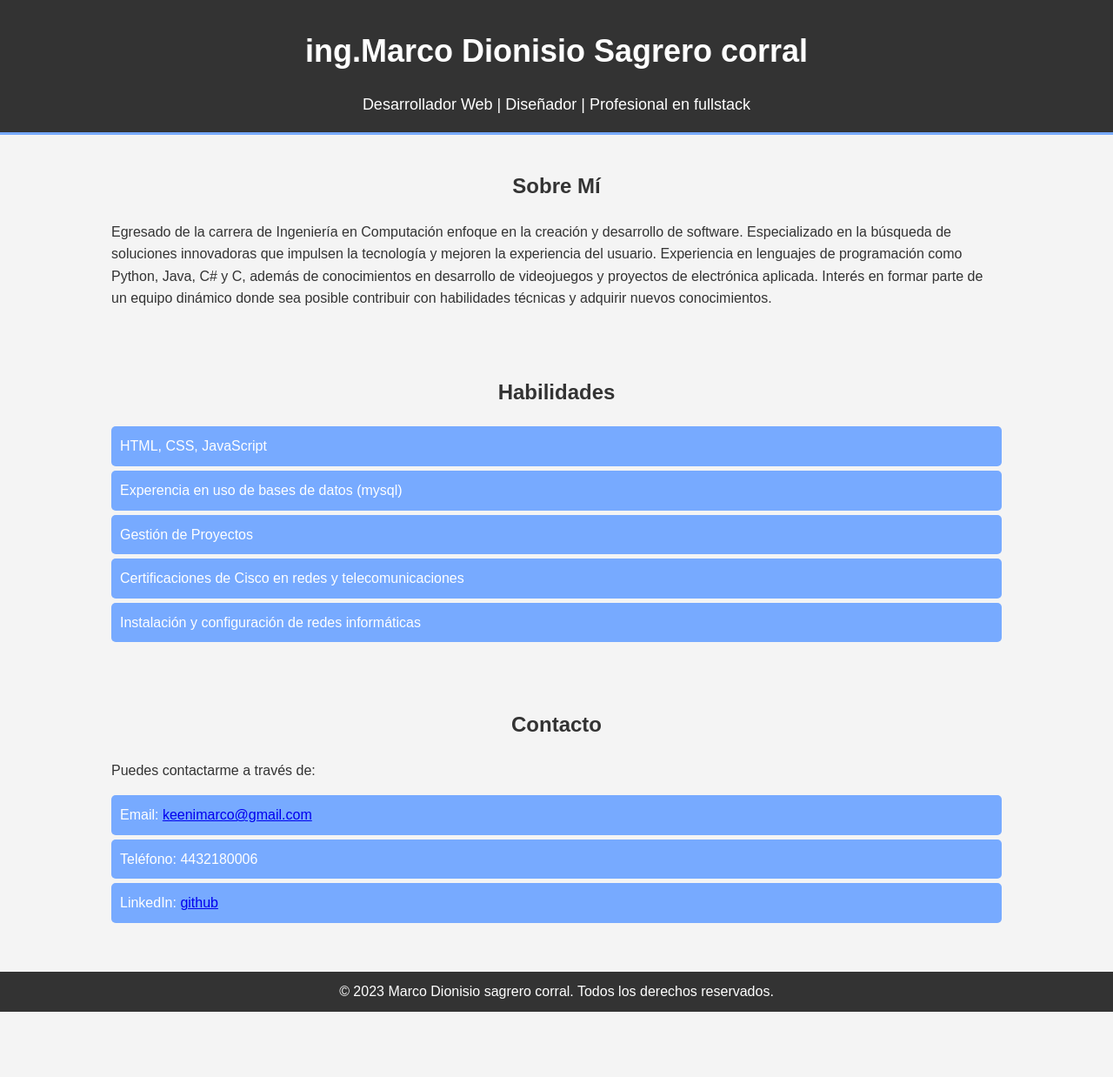
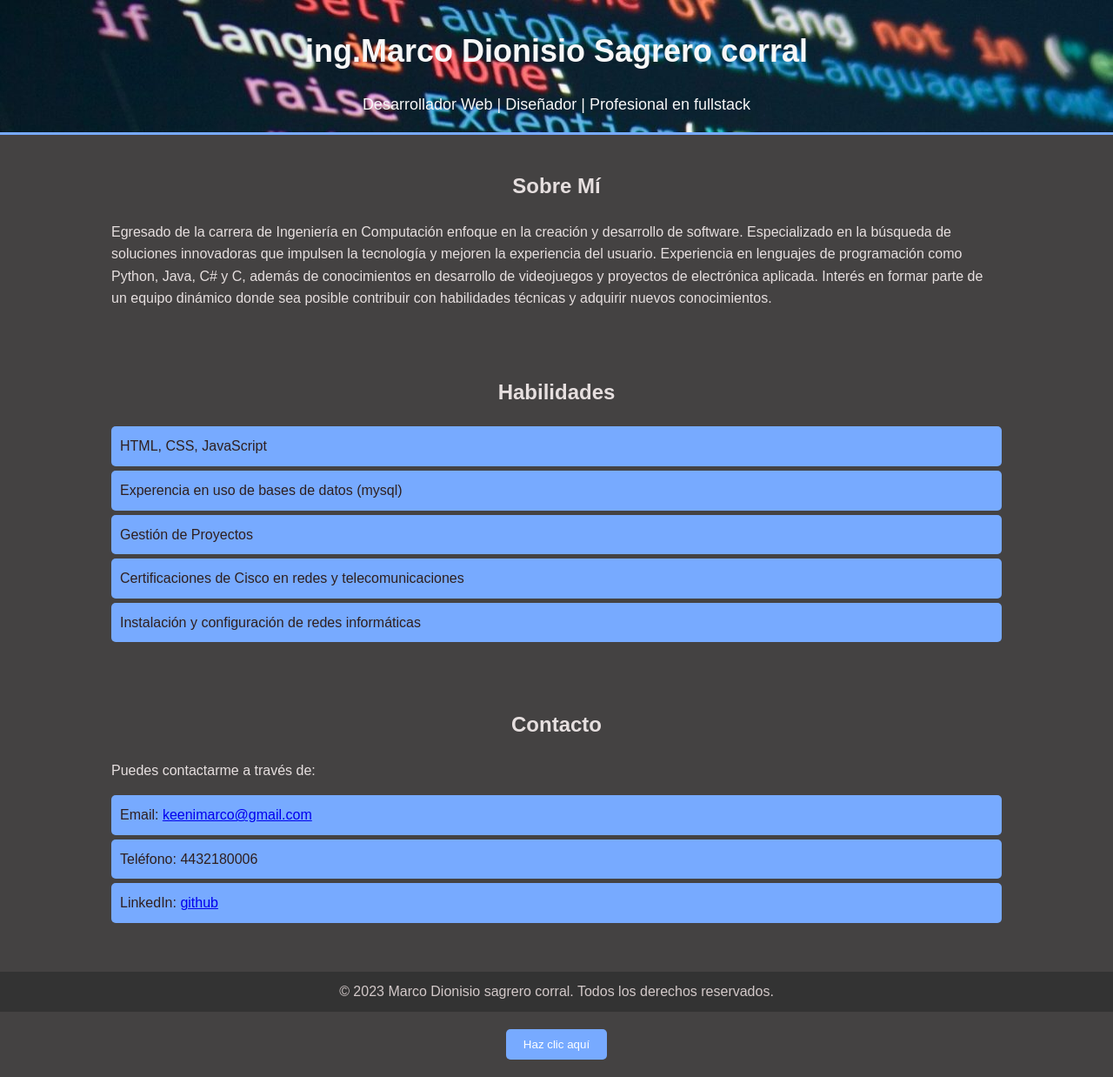
Before and after one commit to Marco-sagrero-c/pagina_personalCV, a plain HTML site: page index.html in a window 1280 px wide. Shown: the whole page at 87% size. Before the commit the page ends 1163 px from the top, so only its background shows below. Drawn offline with Linux system fonts and the light colour scheme.

Commit message:
se corrigieron unos errores

```diff
--- a/index.html
+++ b/index.html
@@ -5,6 +5,7 @@
     <meta name="viewport" content="width=device-width, initial-scale=1.0">
     <title>Mi Página Personal</title>
     <link rel="stylesheet" href="styles.css">
+    <script src="script.js"></script>
 </head>
 <body>
     <header>
--- a/styles.css
+++ b/styles.css
@@ -3,8 +3,8 @@ body {
     line-height: 1.6;
     margin: 0;
     padding: 0;
-    background-color: #f4f4f4;
-    color: #333;
+    background-color: #444242;
+    color: #f6efefe8;
 }
 
 .container {
@@ -14,8 +14,8 @@ body {
 }
 
 header {
-    background: #333;
-    color: #fff;
+    background-image: image-set("./img/img1.jpg");
+    color: #f7f7f7;
     padding-top: 30px;
     min-height: 70px;
     border-bottom: #77aaff 3px solid;
@@ -48,7 +48,7 @@ ul {
 
 ul li {
     background: #77aaff;
-    color: #fff;
+    color: #2f1f1f;
     margin: 5px 0;
     padding: 10px;
     border-radius: 5px;
@@ -56,7 +56,7 @@ ul li {
 
 footer {
     background: #333;
-    color: #fff;
+    color: #d3c9c9;
     text-align: center;
     padding: 10px 0;
     margin-top: 20px;
```
Also changed, not shown: img/img1.jpg (added).
